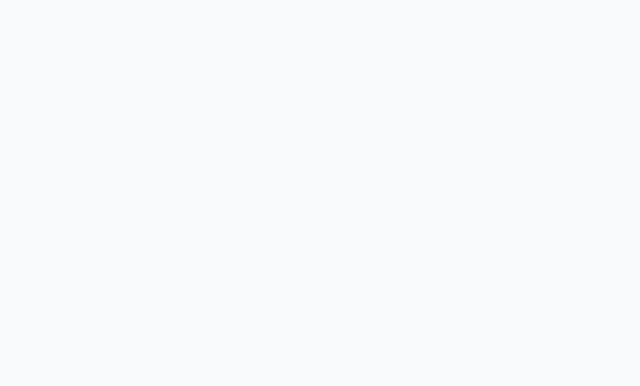
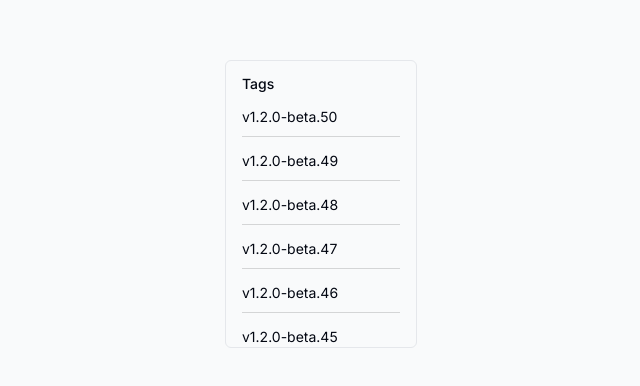
Before and after one commit to JcSilverX/flt-ui, a Next.js app: page / in a window 1280 px wide. Shown: the part 196-582 px from the top of the page, without its empty margins (319-959 px from the left). Built offline with nearby package versions, Linux system fonts and the light colour scheme.

Commit message:
Scroll Area -- working on it

```diff
--- a/src/app/page.tsx
+++ b/src/app/page.tsx
@@ -1,7 +1,12 @@
 "use client";
 
+import ScrollAreaExample from "@/components/scroll-area/stories/scroll-area-example";
 import React from "react";
 
 export default function Home() {
-  return <main className="h-dvh grid place-content-center"></main>;
+	return (
+		<main className="h-dvh grid place-content-center">
+			<ScrollAreaExample />
+		</main>
+	);
 }
--- /dev/null
+++ b/src/components/scroll-area/scroll-area.tsx
@@ -0,0 +1,199 @@
+import ScrollAreaContext from "@/context/scroll-area-context-provider";
+import useScrollAreaContext from "@/lib/hooks/use-scroll-area-context";
+import cn from "@/lib/utils/cn";
+import React from "react";
+
+const ScrollAreaProvider = ScrollAreaContext.Provider;
+
+export type TDirection = "ltr" | "rtl";
+
+type ScrollAreaProps = React.HTMLAttributes<HTMLDivElement> & {
+	reference?: React.RefObject<HTMLDivElement> | undefined;
+	/**
+	 * Describes the nature of scrollbar visibility, similar to how the scrollbar preferences in MacOS control visibility of native scrollbars.
+	 *
+	 * "auto" means that scrollbars are visible when content is overflowing on the corresponding orientation.
+	 *
+	 * "always" means that scrollbars are always visible regardless of whether the content is overflowing.
+	 *
+	 * "scroll" means that scrollbars are visible when the user is scrolling along its corresponding orientation.
+	 *
+	 * "hover" when the user is scrolling along its corresponding orientation and when the user is hovering over the scroll area.
+	 */
+	type?: "auto" | "always" | "scroll" | "hover" | undefined;
+	/**
+	 * If type is set to either "scroll" or "hover", this prop determines the length of time, in milliseconds, before the scrollbars are hidden after the user stops interacting with scrollbars.
+	 */
+	scrollHideDelay?: number | undefined;
+	/**
+	 * The reading direction of the scroll area. If omitted, inherits globally from DirectionProvider or assumes LTR (left-to-right) reading mode.
+	 */
+	dir?: TDirection | undefined;
+};
+
+export default function ScrollArea({
+	type = "hover",
+	scrollHideDelay = 600,
+	dir = "ltr",
+	className,
+	...props
+}: ScrollAreaProps) {
+	const { children, reference: ref } = props;
+
+	// state
+	const [isVisible, setIsVisible] = React.useState<boolean>(false);
+
+	let timeoutId: NodeJS.Timeout | number = 0;
+
+	// derived state
+
+	// event handlers / action
+	const handleShow = (): void => {
+		clearTimeout(timeoutId);
+		setIsVisible(true);
+	};
+	const handleHide = () => {
+		timeoutId = setTimeout(() => setIsVisible(false), scrollHideDelay);
+	};
+
+	const handlePointerEnter = (): void => handleShow();
+	const handlePointerLeave = (): void => handleHide();
+
+	// useEffect
+
+	// scope
+	const scope = {
+		isVisible,
+		handlePointerEnter,
+		handlePointerLeave,
+	};
+
+	return (
+		<ScrollAreaProvider value={scope}>
+			<div
+				ref={ref}
+				className={cn("relative overflow-clip", className, {})}
+				{...props}
+			>
+				<ScrollAreaViewport>
+					<div className="min-w-full table">{children}</div>
+				</ScrollAreaViewport>
+				<ScrollAreaScrollbar />
+				<ScrollAreaCorner />
+			</div>
+		</ScrollAreaProvider>
+	);
+}
+
+type ScrollAreaViewportProps = React.HTMLAttributes<HTMLDivElement> & {
+	reference?: React.RefObject<HTMLDivElement> | undefined;
+};
+
+export function ScrollAreaViewport({
+	className,
+	...props
+}: ScrollAreaViewportProps) {
+	const { reference: ref } = props;
+	const { handlePointerEnter, handlePointerLeave } = useScrollAreaContext();
+
+	return (
+		<div
+			ref={ref}
+			onPointerEnter={handlePointerEnter}
+			onPointerLeave={handlePointerLeave}
+			className={cn("h-full w-full rounded-[inherit]", className, {})}
+			{...props}
+		/>
+	);
+}
+
+type TOrientation = "horizontal" | "vertical";
+
+type ScrollAreaScrollbarProps = React.HTMLAttributes<HTMLDivElement> & {
+	reference?: React.RefObject<HTMLDivElement> | undefined;
+	orientation?: TOrientation | undefined;
+};
+
+export function ScrollAreaScrollbar({
+	orientation: orientationProp = "vertical",
+	className,
+	...props
+}: ScrollAreaScrollbarProps) {
+	const { reference: ref } = props;
+	const { isVisible } = useScrollAreaContext();
+
+	const inlineStyles: React.CSSProperties =
+		orientationProp === "vertical"
+			? {
+					top: 0,
+					right: 0,
+					bottom: "0px",
+			  }
+			: {
+					bottom: 0,
+					left: 0,
+					right: "0px",
+			  };
+
+	return (
+		isVisible && (
+			<div
+				ref={ref}
+				daa-jsx-orientation={orientationProp}
+				data-jsx-state={getState(isVisible)}
+				className={cn(
+					"flex touch-none select-none transition-colors",
+					className,
+					{
+						"h-full w-2.5 border-l border-l-transparent p-[.0625rem]":
+							orientationProp === "vertical",
+						"h-2.5 flex-col border-t border-t-transparent p-[.0625rem]":
+							orientationProp === "horizontal",
+					}
+				)}
+				style={{
+					position: "absolute",
+					transform: `translate3d(0px, 241px, 0px)`,
+					...inlineStyles,
+				}}
+				{...props}
+			>
+				<ScrollAreaThumb />
+			</div>
+		)
+	);
+}
+
+export function ScrollAreaCorner({ className, ...props }: ScrollAreaProps) {
+	const { reference: ref } = props;
+
+	return <div ref={ref} className={cn("bg-black", className, {})} {...props} />;
+}
+
+type ScrollAreaThumbProps = React.HTMLAttributes<HTMLSpanElement> & {
+	reference?: React.RefObject<HTMLSpanElement> | undefined;
+};
+
+export function ScrollAreaThumb({ className, ...props }: ScrollAreaThumbProps) {
+	const { reference: ref } = props;
+	const { isVisible } = useScrollAreaContext();
+
+	return (
+		<span
+			ref={ref}
+			data-jsx-state={getState(isVisible)}
+			className={cn(
+				"block relative flex-1 rounded-full bg-black/10",
+				className,
+				{}
+			)}
+			{...props}
+		/>
+	);
+}
+
+type TState = "visible" | "hidden";
+
+export const getState = (isVisible: boolean): TState => {
+	return isVisible ? "visible" : "hidden";
+};
--- /dev/null
+++ b/src/components/scroll-area/stories/scroll-area-example.tsx
@@ -0,0 +1,25 @@
+import React from "react";
+import ScrollArea from "../scroll-area";
+import Separator from "@/components/separator/separator";
+
+const TAG_COUNT = 50;
+const tags = Array.from({ length: TAG_COUNT }).map(
+	(_, i, a) => `v1.2.0-beta.${a.length - i}`
+);
+
+export default function ScrollAreaExample() {
+	return (
+		<ScrollArea className="h-72 w-48 rounded-md border">
+			<div className="p-4">
+				<h4 className="mb-4 text-sm font-medium leading-none">Tags</h4>
+
+				{tags.map((tag) => (
+					<React.Fragment key={tag}>
+						<div className="text-sm">{tag}</div>
+						<Separator className="my-2 bg-black/15" />
+					</React.Fragment>
+				))}
+			</div>
+		</ScrollArea>
+	);
+}
--- /dev/null
+++ b/src/context/scroll-area-context-provider.tsx
@@ -0,0 +1,13 @@
+"use client";
+
+import { createContext } from "react";
+
+type TScrollAreaContext = {
+	isVisible: boolean;
+	handlePointerEnter: () => void;
+	handlePointerLeave: () => void;
+};
+
+const ScrollAreaContext = createContext<TScrollAreaContext | null>(null);
+
+export default ScrollAreaContext;
--- /dev/null
+++ b/src/lib/hooks/use-scroll-area-context.ts
@@ -0,0 +1,16 @@
+"use client";
+
+import ScrollAreaContext from "@/context/scroll-area-context-provider";
+import { useContext } from "react";
+
+export default function useScrollAreaContext() {
+	const context = useContext(ScrollAreaContext);
+
+	if (!context) {
+		throw new Error(
+			"useScrollAreaContext must be used within a ScrollAreaContextProvider."
+		);
+	}
+
+	return context;
+}
```
